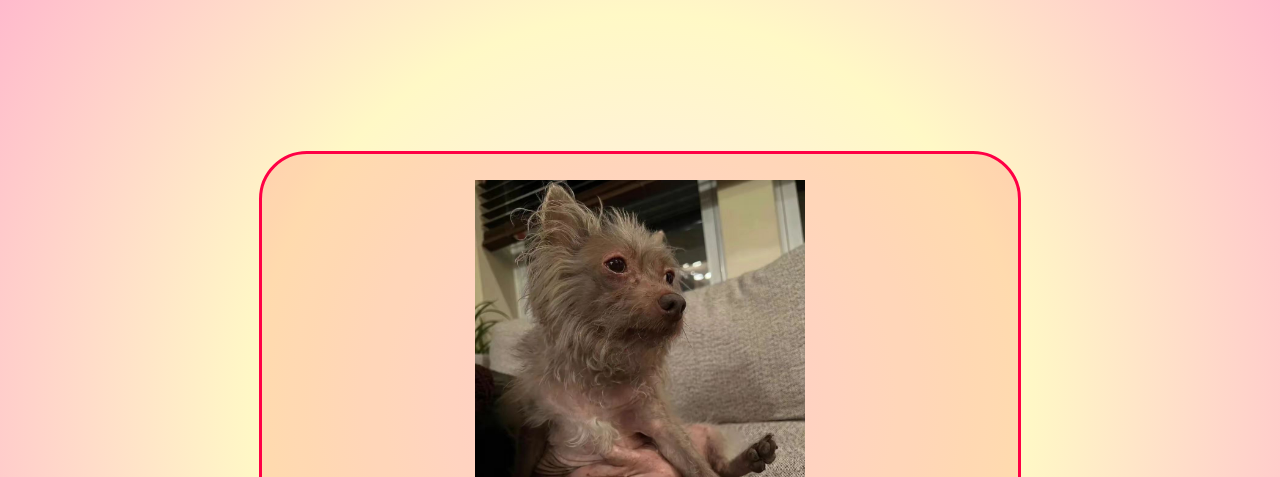
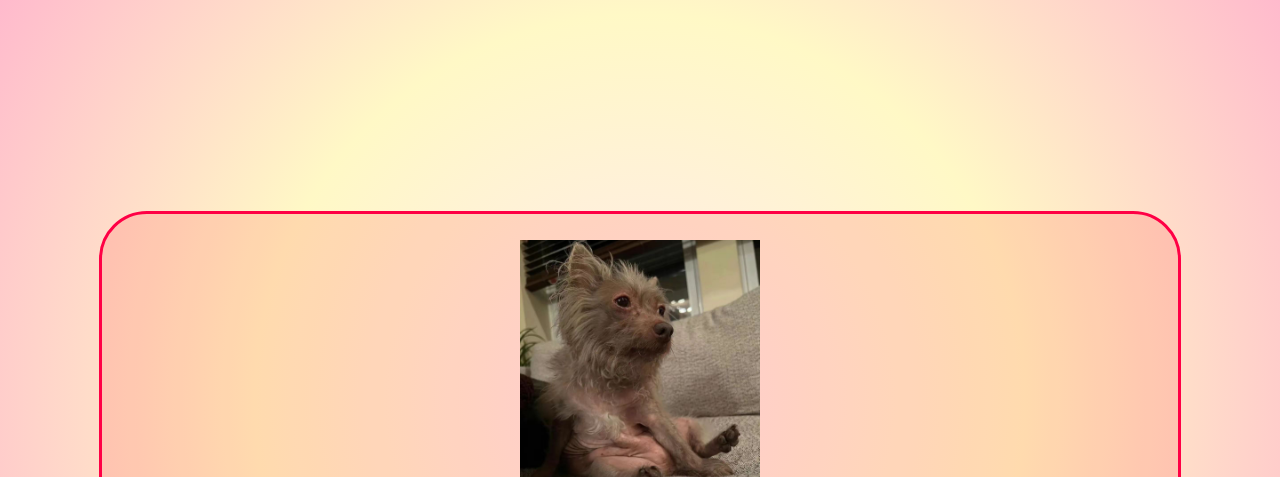
Before and after one commit to assavr/cssMemeSlider, a plain HTML site: page cssMemeSlider/index.html in a window 1280 px wide. Shown: the top 477 px of the page. Drawn offline with Linux system fonts and the light colour scheme.

Commit message:
fix: add more media query  (Fri, Sep 15, 2023 10:18:07 AM)

```diff
--- a/cssMemeSlider/style.css
+++ b/cssMemeSlider/style.css
@@ -258,6 +258,13 @@ label:active .path {
   transition: 1.4s;
 }
 
+/* 1400 px    MEDIA     1400 px   MEDIA        1400 px    MEDIA      1400 px      MEDIA    1400 px      */
+@media (max-width: 1400px) {
+  .wrapper {
+    width: 80vw;
+    height: 40vh;
+  }
+}
 
 /* 1200 px    MEDIA     1200 px   MEDIA        1200 px    MEDIA      1200 px      MEDIA    1200 px      */
 @media (max-width: 1200px) {
@@ -269,7 +276,7 @@ label:active .path {
 
 /* 800 px    MEDIA     800 px   MEDIA        800 px    MEDIA      800 px      MEDIA    800 px        */
 
-@media (max-width: 800px) {
+@media (max-width: 820px) {
   .wrapper {
     height: 40vh;
   }
@@ -288,7 +295,7 @@ label:active .path {
 
 /* 600 px    MEDIA     600 px   MEDIA        600 px    MEDIA      600 px      MEDIA    600 px        */
 
-@media (max-width: 600px) {
+@media (max-width: 660px) {
   .wrapper {
     height: 25vh;
   }
```
